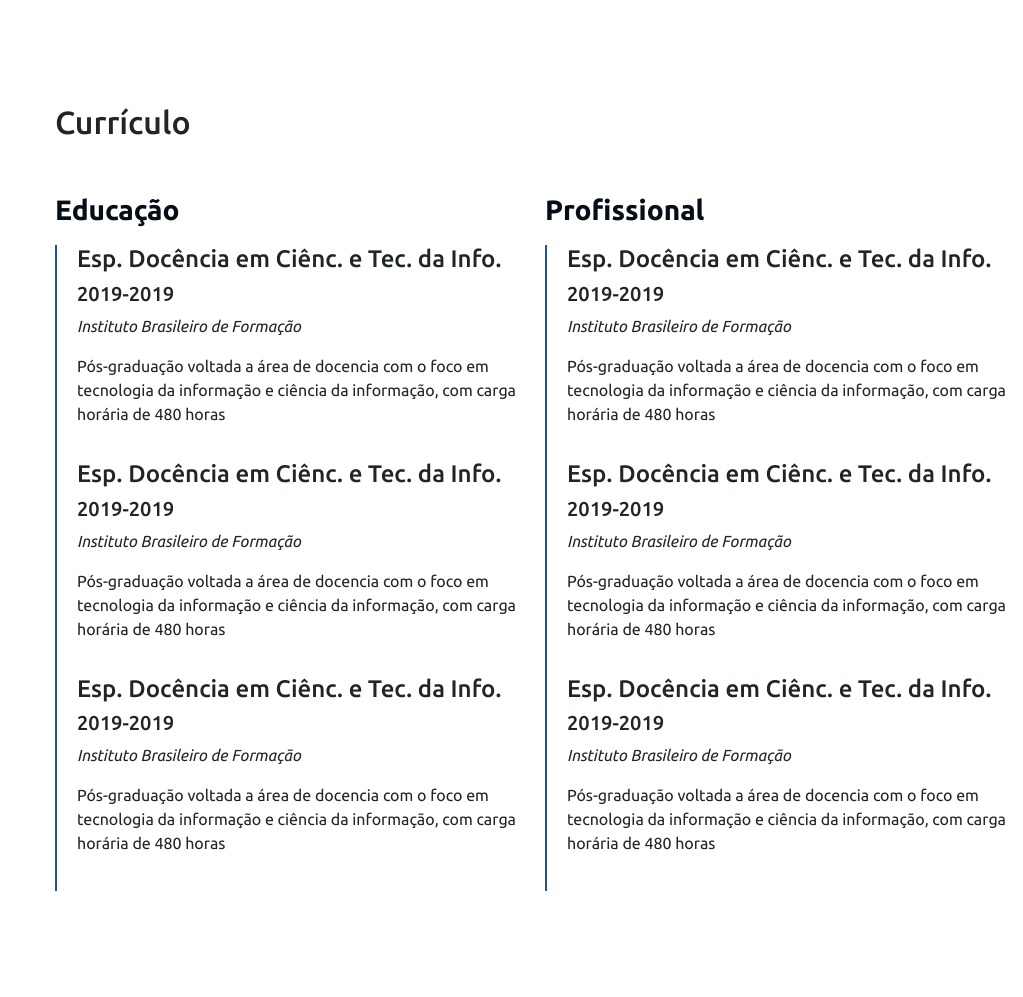
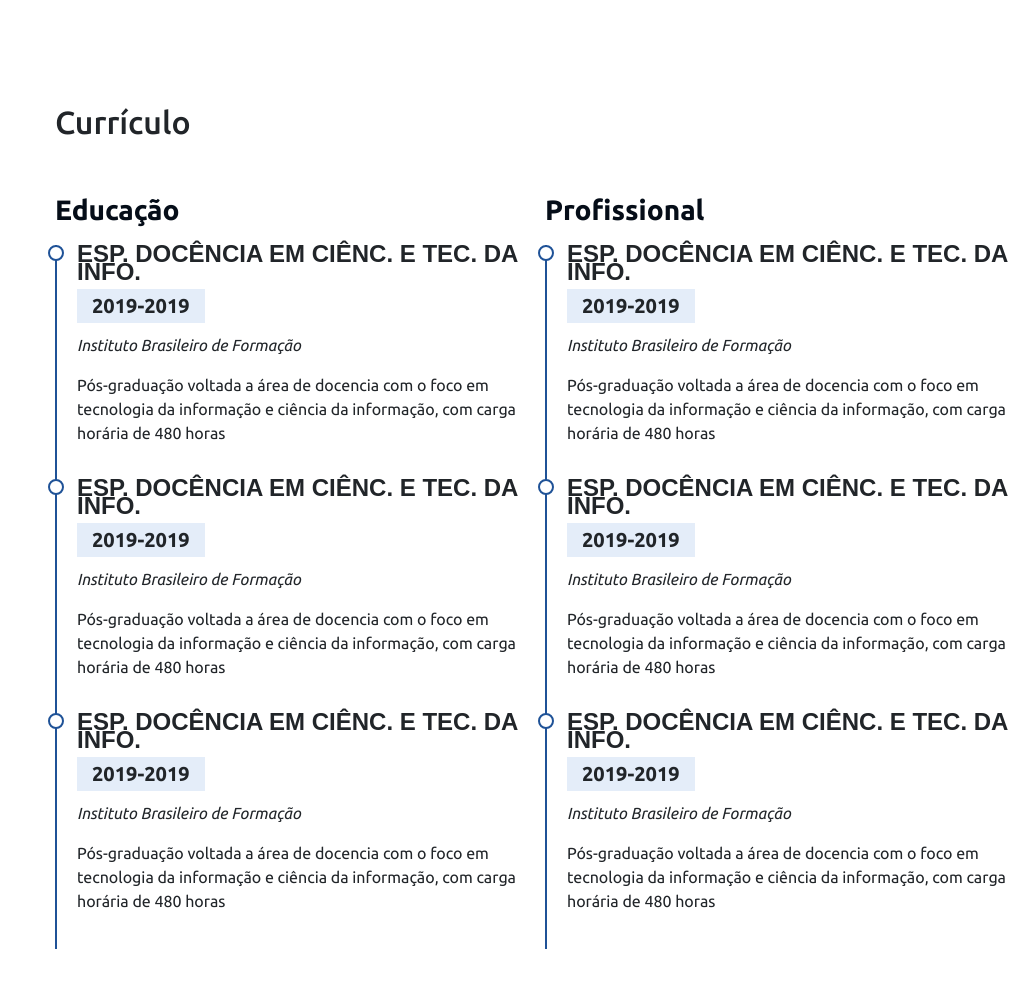
Before and after one commit to Anaellen123/first_fk, a Flask app: page / in a window 1280 px wide. Shown: the part 2089-3086 px from the top of the page, without its empty margins (257-1280 px from the left). Before the commit the page ends 2980 px from the top, so only its background shows below. Run offline with Flask 3, Linux system fonts and the light colour scheme; some libraries are stand-ins or nearby versions.

Commit message:
Décimo sexto commit

```diff
--- a/static/style.css
+++ b/static/style.css
@@ -262,3 +262,37 @@ i.menu-mobile {
     border-left: 2px solid #1f5297;
     position: relative;
 }
+
+.cv .cv-item h4 {
+
+    line-height: 18px;
+    font-weight: 600;
+    text-transform: uppercase;
+    font-family: "Poppins", sans-serif;
+    color: #050d18
+    margin-bottom: 10px;
+
+}
+
+.cv .cv-item h5 {
+
+    background: #e4edf9;
+    padding: 5px 15px;
+    display: inline-block;
+    font-weight: 600;
+    margin-bottom: 10px
+
+}
+
+.cv .cv-item::before {
+    content: "";
+    position: absolute;
+    top: 0;
+    width: 16px;
+    height: 16px;
+    border: 2px solid #1f5297;
+    background: #fff;
+    left: -9px;
+    border-radius: 50%;
+
+}
```
